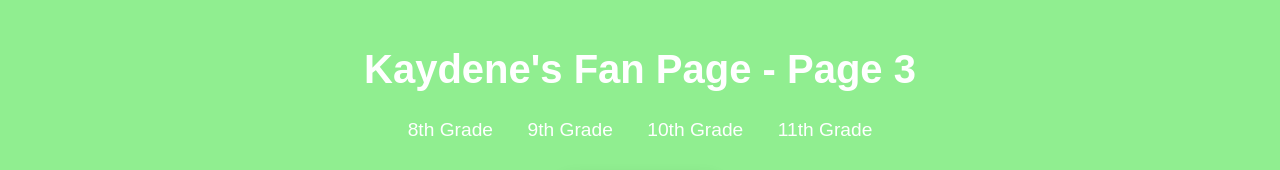
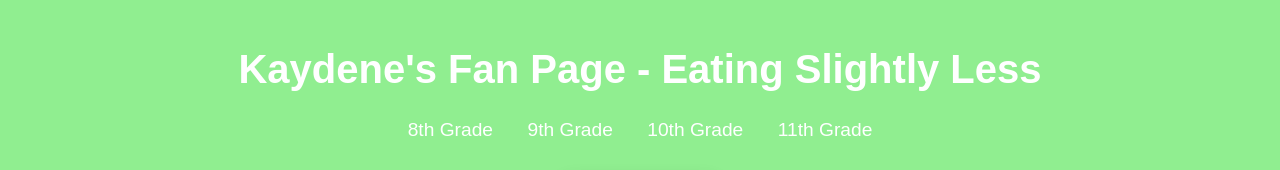
Before and after one commit to TushyTaster/TushyTaster.github.io, a plain HTML site: page page3.html in a window 1280 px wide. Shown: the top 170 px of the page. Drawn offline with Linux system fonts and the light colour scheme.

Commit message:
Update page3.html

```diff
--- a/page3.html
+++ b/page3.html
@@ -8,7 +8,7 @@
 </head>
 <body>
     <header>
-        <h1>Kaydene's Fan Page - Page 3</h1>
+        <h1>Kaydene's Fan Page - Eating Slightly Less</h1>
         <nav>
             <ul>
                 <li><a href="index.html">8th Grade</a></li>
```
